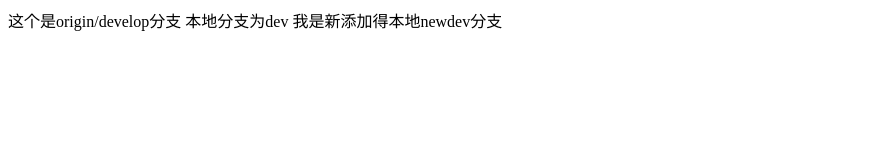
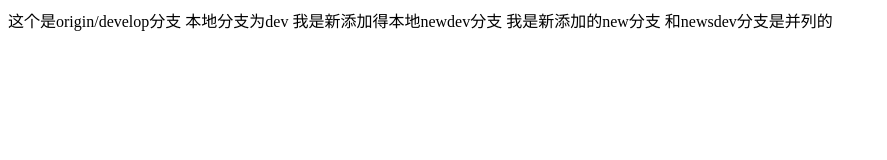
Before and after one commit to codejiejie/lottery, a plain HTML site: page demo/index.html in a window 1280 px wide. Shown: the whole page, without its empty margins (0-887 px from the left). Drawn offline with Linux system fonts and the light colour scheme.

Commit message:
fix: 再次新添加new分支，和newsdev分支并列

```diff
--- a/demo/index.html
+++ b/demo/index.html
@@ -12,6 +12,8 @@
     本地分支为dev
 
     我是新添加得本地newdev分支
+
+    我是新添加的new分支  和newsdev分支是并列的
   </div>
 </body>
 </html>
```
